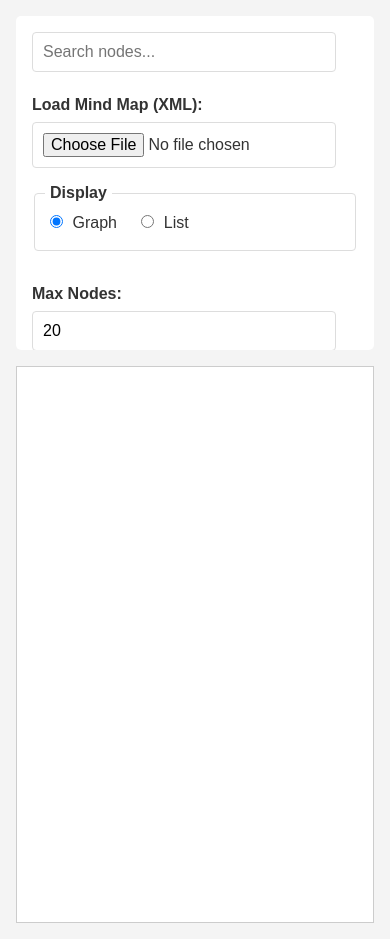
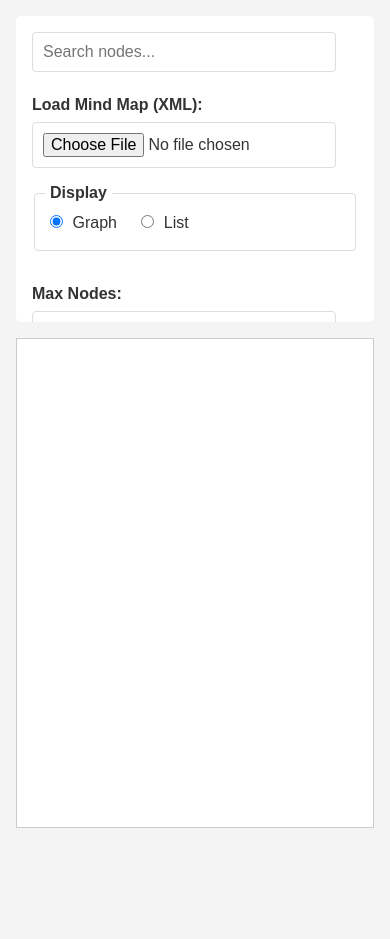
Before and after one commit to url00/FreeplaneWeb, a website with bundled scripts: page src/index.html in a window 390 px wide. After the commit the page ends 844 px from the top, so only its background shows below. Built offline with nearby package versions, Linux system fonts and the light colour scheme.

Commit message:
More styling attempts.

```diff
--- a/src/style.css
+++ b/src/style.css
@@ -111,12 +111,12 @@ main {
         padding-top: 5em;
     }
     .controls {
-        height: 32vh;
+        height: calc((100vh - 7em) * 0.33);
         overflow-y: auto;
         flex-direction: column;
     }
     .display-panel {
-        height: 66vh;
+        height: calc((100vh - 7em) * 0.67);
     }
 }
 
```
